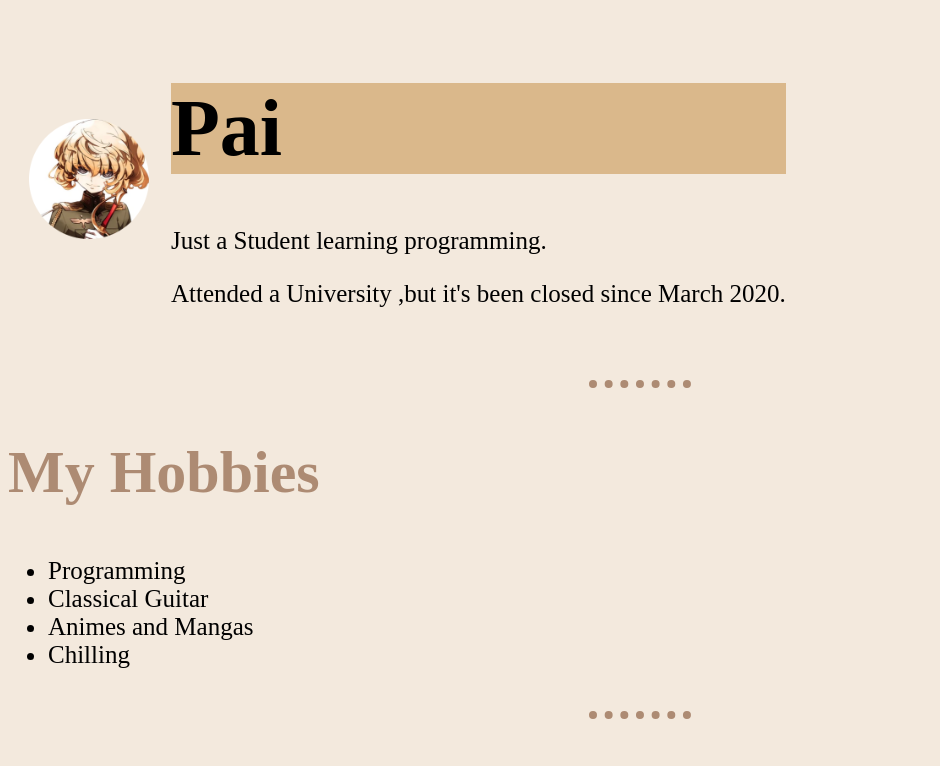
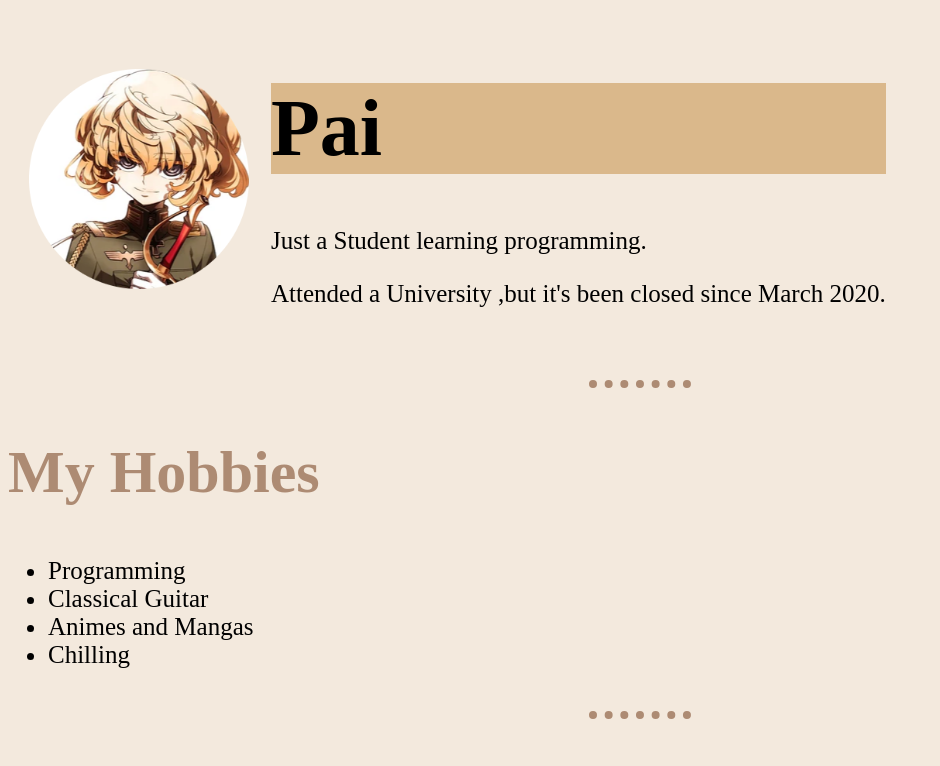
Before and after one commit to pai4608/personal-site, a plain HTML site: page index.html in a window 1280 px wide. Shown: the top 766 px of the page, without its empty margins (0-940 px from the left). Drawn offline with Linux system fonts and the light colour scheme.

Commit message:
Update index.html

```diff
--- a/index.html
+++ b/index.html
@@ -8,7 +8,7 @@
 <body>
 <table cellspacing="20">
     <tr>
-        <td><img src="images/Tanya.png" alt="Here's a picture." style="height:120px;"></td>
+        <td><img src="images/Tanya.png" alt="Here's a picture." style="height:220px;"></td>
         <td>
             <h1>Pai</h1>
             <p>Just a Student learning programming.</p>
```
